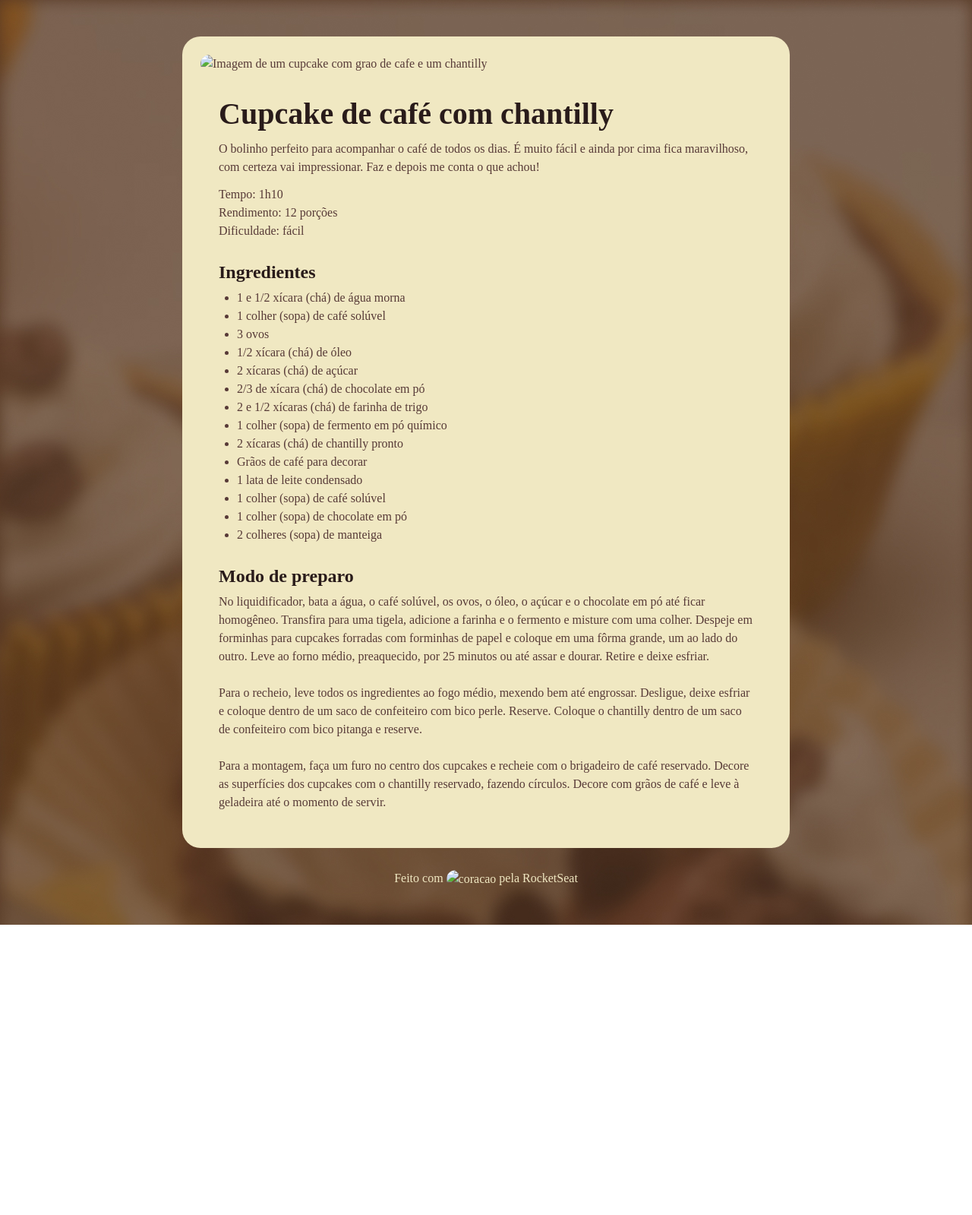
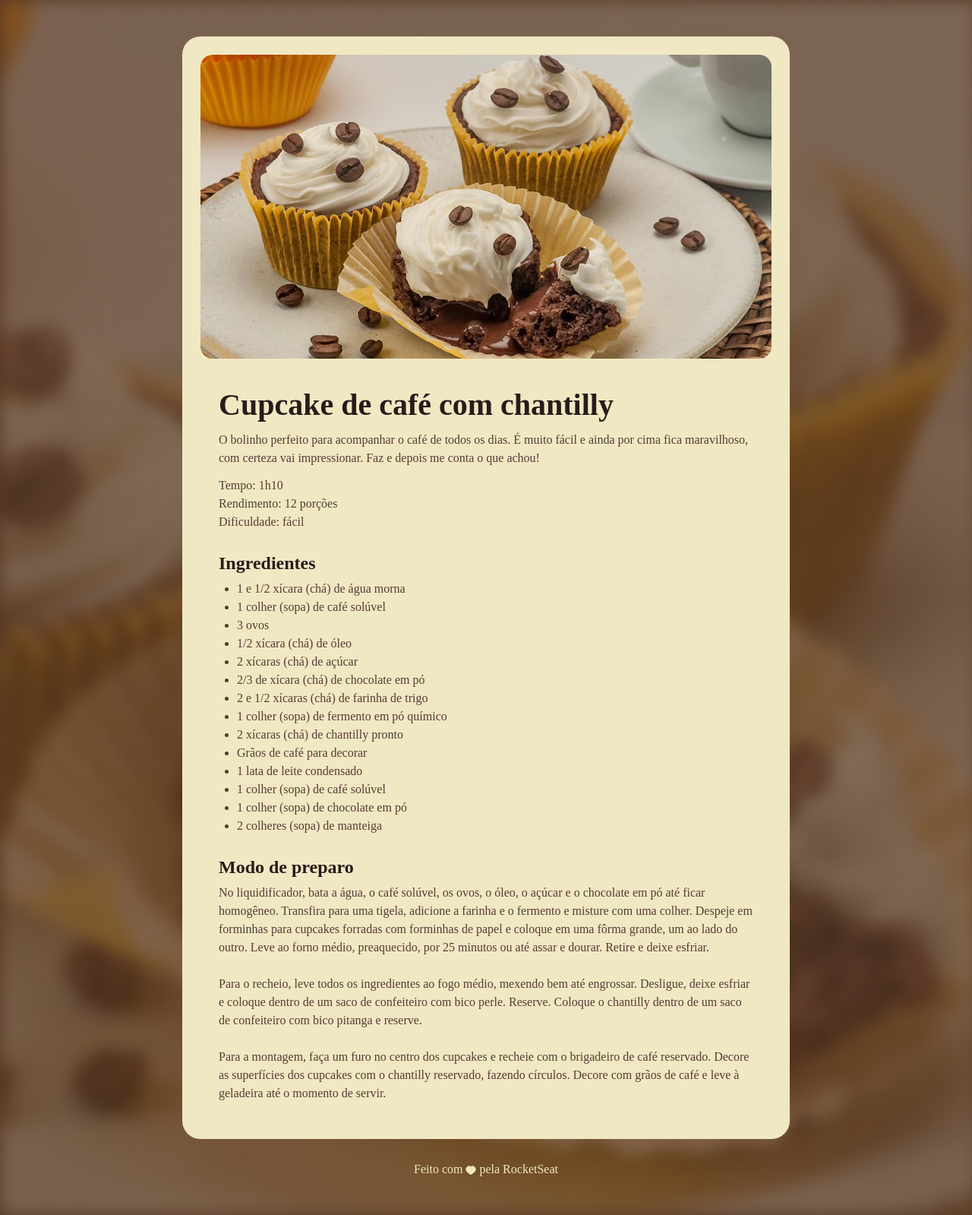
Before and after one commit to FeFelipeBarbosa/projeto-receita, a plain HTML site: page index.html in a window 1280 px wide. Shown: the whole page at 76% size. Before the commit the page ends 1217 px from the top, so only its background shows below. Drawn offline with Linux system fonts and the light colour scheme; the site is published under a folder, as on GitHub Pages, so addresses that start at the root find nothing; a web font is replaced by a local one.

Commit message:
corrigindo imagens

```diff
--- a/index.html
+++ b/index.html
@@ -12,7 +12,7 @@
 </head>
 <body>
   <div id="page">
-    <img src="/assets/main-image.jpg" alt="Imagem de um cupcake com grao de cafe e um chantilly">
+    <img src="assets/main-image.jpg" alt="Imagem de um cupcake com grao de cafe e um chantilly">
     <main>
       <section id="about">
         <h1>Cupcake de café com chantilly</h1>
@@ -61,7 +61,7 @@
 
   <footer>
     Feito com
-    <img src="/assets/coracao.svg" alt="coracao">
+    <img src="assets/coracao.svg" alt="coracao">
     pela RocketSeat
   </footer>
 </body>
```
